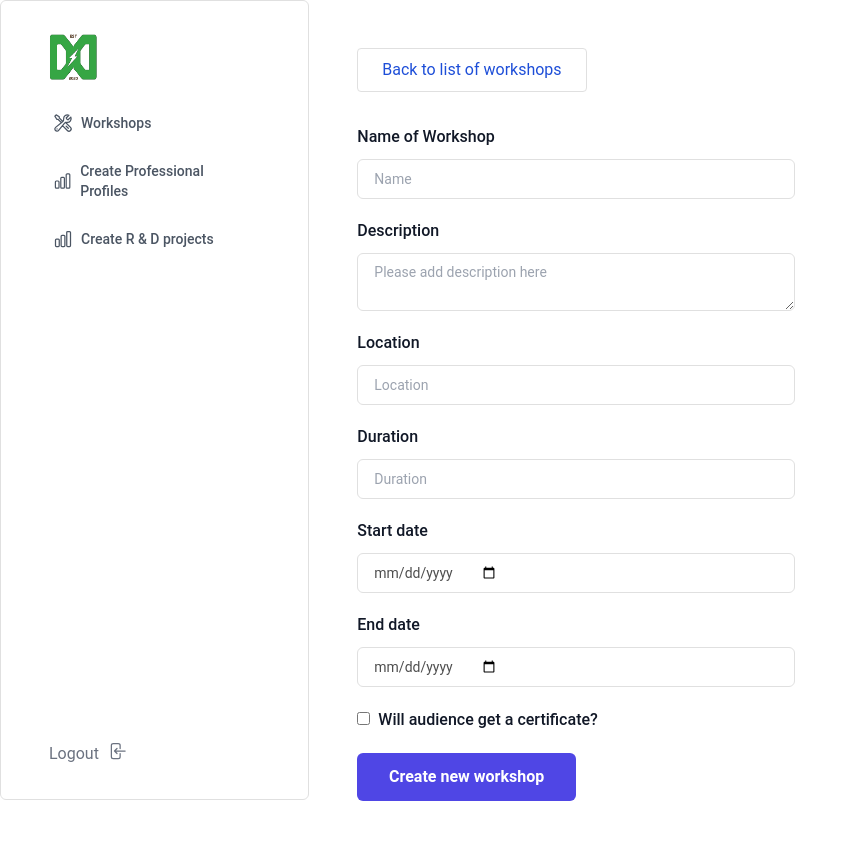
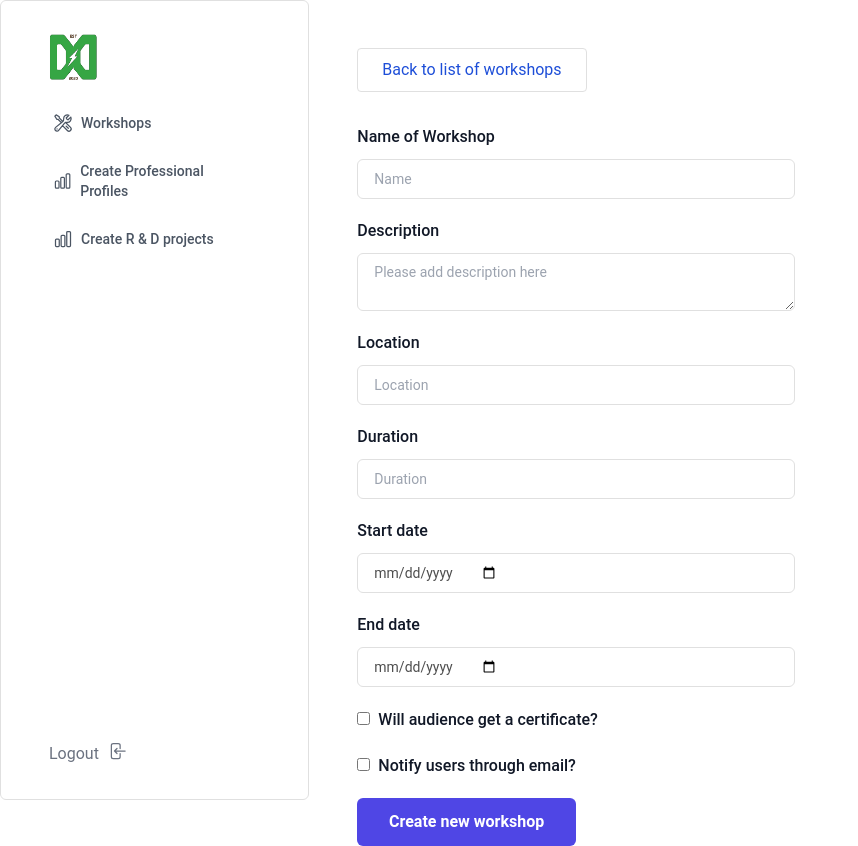
Before and after one commit to drivedock/drivedock-frontend, a React (Vite) app: page /admin/workshops/create in a window 1280 px wide. Shown: the whole page, without its empty margins (0-858 px from the left). Before the commit the page ends 801 px from the top, so only its background shows below. Built offline with nearby package versions, Linux system fonts and the light colour scheme; no server answers; sample sign-in values are in the browser's storage.

Commit message:
added new field for triggering email

```diff
--- a/src/pages/Admin/WorkshopsPage/CreateWorkshop.jsx
+++ b/src/pages/Admin/WorkshopsPage/CreateWorkshop.jsx
@@ -14,6 +14,7 @@ function CreateWorkshop() {
   });
 
   const [isCertified, setIsCertified] = useState(false);
+  const [triggerEmailer, setTriggerEmailer] = useState(false);
 
   const [errorMsg, setErrorMsg] = useState("");
 
@@ -23,8 +24,8 @@ function CreateWorkshop() {
       const dataToSend = {
         ...inputs,
         isCertified: isCertified ? 1 : 0,
+        triggerEmailer: triggerEmailer ? 1 : 0,
       };
-      console.log("Data to send", dataToSend);
       const response = await createWorkshop(dataToSend);
       if (response.success) {
         history.replace("/admin/workshops");
@@ -187,7 +188,6 @@ function CreateWorkshop() {
               <input
                 type="checkbox"
                 name="isCertified"
-                value="true"
                 checked={isCertified}
                 onChange={() => setIsCertified(!isCertified)}
               />
@@ -197,6 +197,21 @@ function CreateWorkshop() {
               >
                 {" "}
                 Will audience get a certificate?
+              </label>
+            </div>
+            <div>
+              <input
+                type="checkbox"
+                name="triggerEmailer"
+                checked={triggerEmailer}
+                onChange={() => setTriggerEmailer(!isCertified)}
+              />
+              <label
+                htmlFor=""
+                className="ml-2 text-base font-medium text-gray-900"
+              >
+                {" "}
+                Notify users through email?
               </label>
             </div>
             {errorMsg && (
```
